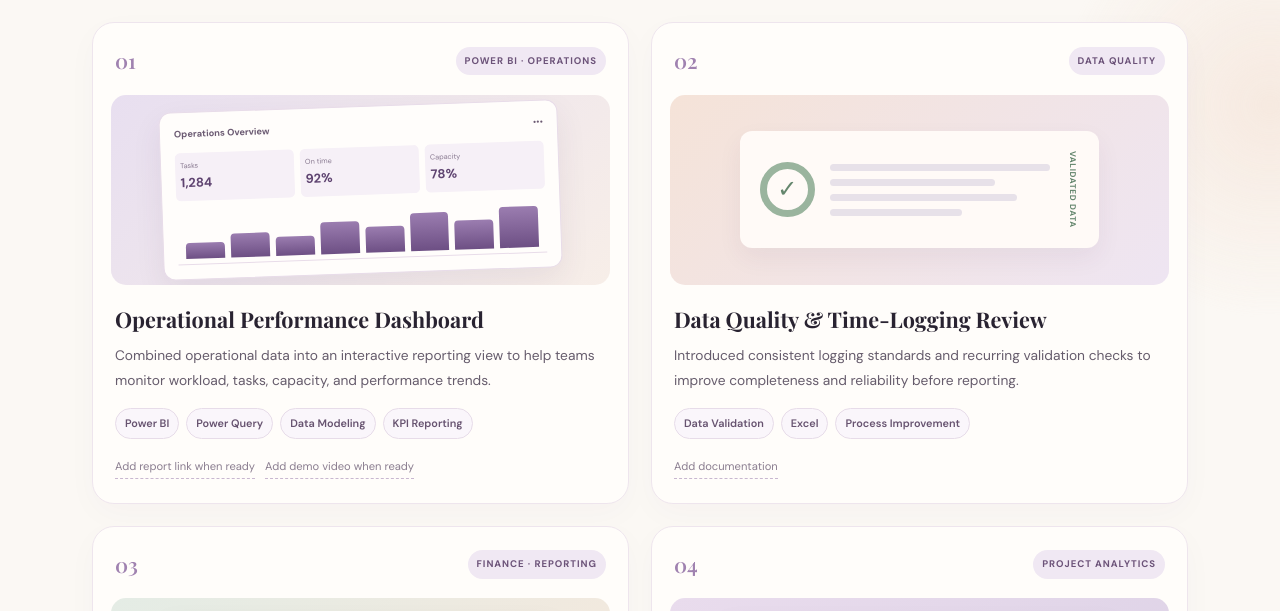
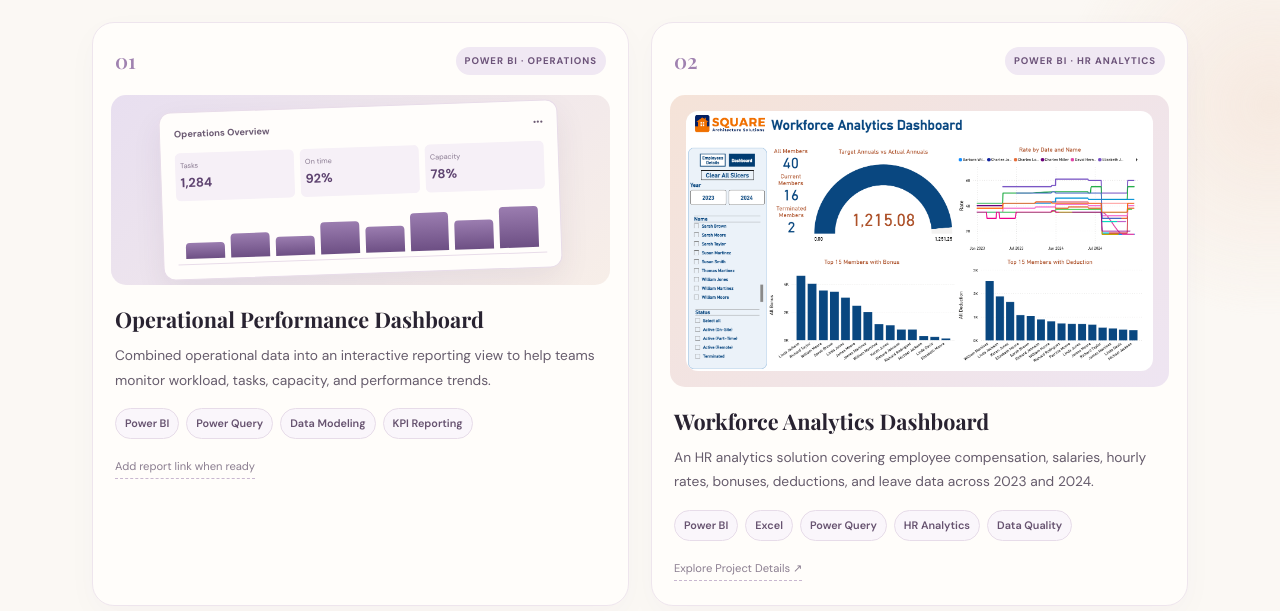
Before and after one commit to ArwaSalah96/about_me, a plain HTML site: page projects.html in a window 1280 px wide. Shown: the part 489-1100 px from the top of the page. Drawn offline with nearby package versions, Linux system fonts and the light colour scheme.

Commit message:
Update projects.html

```diff
--- a/projects.html
+++ b/projects.html
@@ -6,11 +6,13 @@
 <meta name="viewport" content="width=device-width,initial-scale=1">
 <meta name="description" content="Selected analytics projects and skills by Arwa Salah.">
 <title>Projects & Skills | Arwa Salah</title>
+
 <link rel="preconnect" href="https://fonts.googleapis.com">
 <link href="https://fonts.googleapis.com/css2?family=DM+Sans:wght@400;500;600;700&family=Playfair+Display:wght@600;700&display=swap" rel="stylesheet">
 <link rel="stylesheet" href="styles.css">
 <script defer src="script.js"></script>
 </head>
+
 <body>
 
 <div class="ambient ambient-one"></div>
@@ -23,6 +25,7 @@
 </a>
 
 <button class="menu-toggle" aria-label="Toggle navigation" aria-expanded="false">☰</button>
+
 <nav class="nav">
 <a href="index.html">Home</a>
 <a class="active" href="projects.html">Projects & Skills</a>
@@ -69,7 +72,14 @@
 <i><small>Capacity</small><b>78%</b></i>
 </div>
 <div class="mock-bars">
-<i style="height:36%"></i><i style="height:55%"></i><i style="height:44%"></i><i style="height:74%"></i><i style="height:60%"></i><i style="height:88%"></i><i style="height:68%"></i><i style="height:95%"></i>
+<i style="height:36%"></i>
+<i style="height:55%"></i>
+<i style="height:44%"></i>
+<i style="height:74%"></i>
+<i style="height:60%"></i>
+<i style="height:88%"></i>
+<i style="height:68%"></i>
+<i style="height:95%"></i>
 </div>
 </div>
 </div>
@@ -77,43 +87,58 @@
 <div class="project-content">
 <h3>Operational Performance Dashboard</h3>
 <p>Combined operational data into an interactive reporting view to help teams monitor workload, tasks, capacity, and performance trends.</p>
+
 <div class="tag-list">
-<span>Power BI</span><span>Power Query</span><span>Data Modeling</span><span>KPI Reporting</span>
+<span>Power BI</span>
+<span>Power Query</span>
+<span>Data Modeling</span>
+<span>KPI Reporting</span>
 </div>
+
 <div class="project-links">
 <span class="link-muted">Add report link when ready</span>
-<span class="link-muted">Add demo video when ready</span>
 </div>
 </div>
 </article>
 
-<!-- PROJECT 02 -->
-<article class="project-card">
+<!-- PROJECT 02: WORKFORCE ANALYTICS -->
+<a class="project-card project-featured" href="workforce-analytics.html" aria-label="Explore Workforce Analytics Dashboard project">
 
 <div class="project-topline">
 <span class="project-index">02</span>
-<span class="pill">DATA QUALITY</span>
+<span class="pill">POWER BI · HR ANALYTICS</span>
 </div>
 
-<div class="project-art art-peach">
-<div class="quality-visual">
-<span class="quality-ring">✓</span>
-<div class="quality-lines"><i></i><i></i><i></i><i></i></div>
-<div class="quality-status">VALIDATED DATA</div>
+<div class="project-art art-peach"
+style="height:auto; min-height:0; padding:16px; display:flex; justify-content:center; align-items:center;">
+<img
+src="images/HR_Report.png"
+alt="Workforce Analytics Dashboard"
+style="display:block; width:100%; max-width:100%; height:auto; max-height:420px; object-fit:contain; border-radius:12px;"
+>
+</div>
+
+<div class="project-content">
+<h3>Workforce Analytics Dashboard</h3>
+<p>
+An HR analytics solution covering employee compensation, salaries,
+hourly rates, bonuses, deductions, and leave data across 2023 and 2024.
+</p>
+
+<div class="tag-list">
+<span>Power BI</span>
+<span>Excel</span>
+<span>Power Query</span>
+<span>HR Analytics</span>
+<span>Data Quality</span>
+</div>
+
+<div class="project-links">
+<span class="link-muted">Explore Project Details ↗</span>
 </div>
 </div>
 
-<div class="project-content">
-<h3>Data Quality & Time-Logging Review</h3>
-<p>Introduced consistent logging standards and recurring validation checks to improve completeness and reliability before reporting.</p>
-<div class="tag-list">
-<span>Data Validation</span><span>Excel</span><span>Process Improvement</span>
-</div>
-<div class="project-links">
-<span class="link-muted">Add documentation</span>
-</div>
-</div>
-</article>
+</a>
 
 <!-- PROJECT 03 -->
 <article class="project-card">
@@ -141,9 +166,13 @@
 <div class="project-content">
 <h3>Invoice & Expense Reporting</h3>
 <p>Supported monthly invoice preparation and review, and built reporting to make expense tracking and financial information easier to review.</p>
+
 <div class="tag-list">
-<span>Excel</span><span>Power BI</span><span>Reporting</span>
+<span>Excel</span>
+<span>Power BI</span>
+<span>Reporting</span>
 </div>
+
 <div class="project-links">
 <span class="link-muted">Add report or walkthrough</span>
 </div>
@@ -170,16 +199,21 @@
 <div class="project-content">
 <h3>Project Time & Resource Analysis</h3>
 <p>Analyzed time and activity data from project tools to support workload monitoring, resource allocation, and management reporting.</p>
+
 <div class="tag-list">
-<span>SQL</span><span>Power BI</span><span>Jira</span><span>Excel</span>
+<span>SQL</span>
+<span>Power BI</span>
+<span>Jira</span>
+<span>Excel</span>
 </div>
+
 <div class="project-links">
 <span class="link-muted">Add report link when ready</span>
 </div>
 </div>
 </article>
 
-<!-- PROJECT 05: BIM 3D MODEL DETAIL REPORT -->
+<!-- PROJECT 05: BIM -->
 <a class="project-card project-featured" href="bim-report.html" aria-label="Explore BIM 3D Model Detail Report project">
 
 <div class="project-topline">
@@ -190,8 +224,8 @@
 <div class="project-art art-lilac"
 style="height:auto; min-height:0; padding:16px; display:flex; justify-content:center; align-items:center;">
 <img
-src="images/BIM_model.png"
-alt="BIM 3D Model Detail Report - Power BI Dashboard"
+src="images/BIM_model.jpg"
+alt="BIM 3D Model Detail Report"
 style="display:block; width:auto; max-width:100%; height:auto; max-height:420px; object-fit:contain; border-radius:12px;"
 >
 </div>
```
